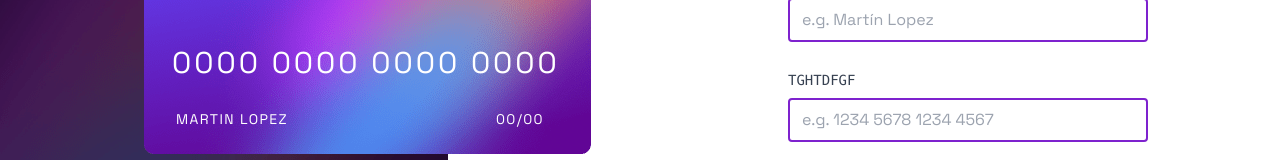
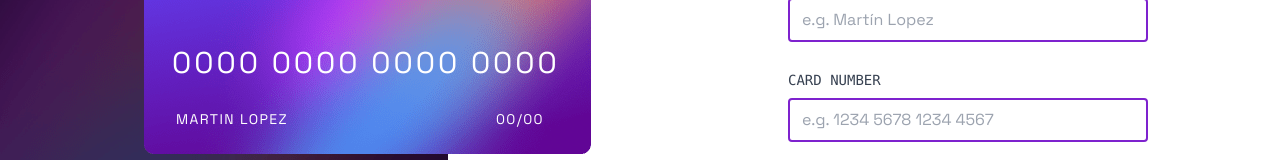
Before and after one commit to martin-bass/interactive-card-details, a React (Vite) app: page / in a window 1280 px wide. Shown: the part 194-354 px from the top of the page. Built offline with nearby package versions, Linux system fonts and the light colour scheme.

Commit message:
correccion

```diff
--- a/src/App.tsx
+++ b/src/App.tsx
@@ -164,7 +164,7 @@ function App() {
             </div>
             <div className="mt-7">
               <label className="block text-gray-700 text-sm mb-2 uppercase font-mono">
-               tghtdfgf
+                card number
               </label>
               <input
                 className="border-2 border-purple-700	rounded w-full py-2 px-3 text-gray-700"
```
